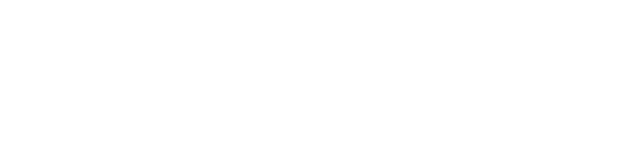
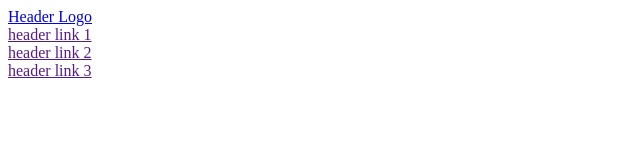
Before and after one commit to ChineduObi/landing-page, a plain HTML site: page index.html in a window 1280 px wide. Shown: the whole page, without its empty margins (0-640 px from the left). Drawn offline with Linux system fonts and the light colour scheme.

Commit message:
Added html header

```diff
--- a/index.html
+++ b/index.html
@@ -7,9 +7,21 @@
     <title>Landing Page</title>
 </head>
 <body>
-    <div>
-        <div></div>
+    <div class="sec1">
+        <div class = "header">
+            <div class="logo"><a href="index.html">Header Logo</a></div>
+            <div class="link"><a href="">header link 1</a></div>
+            <div class="link"><a href="">header link 2</a></div>
+            <div class="link"><a href="">header link 3</a></div>
+        </div>
+        <div class hero>
+            <div class = "hero-text">
+
+            </div>
+        </div>
     </div>
+    <div></div>
+    <div></div>
     <div></div>
     <div></div>
 
```
